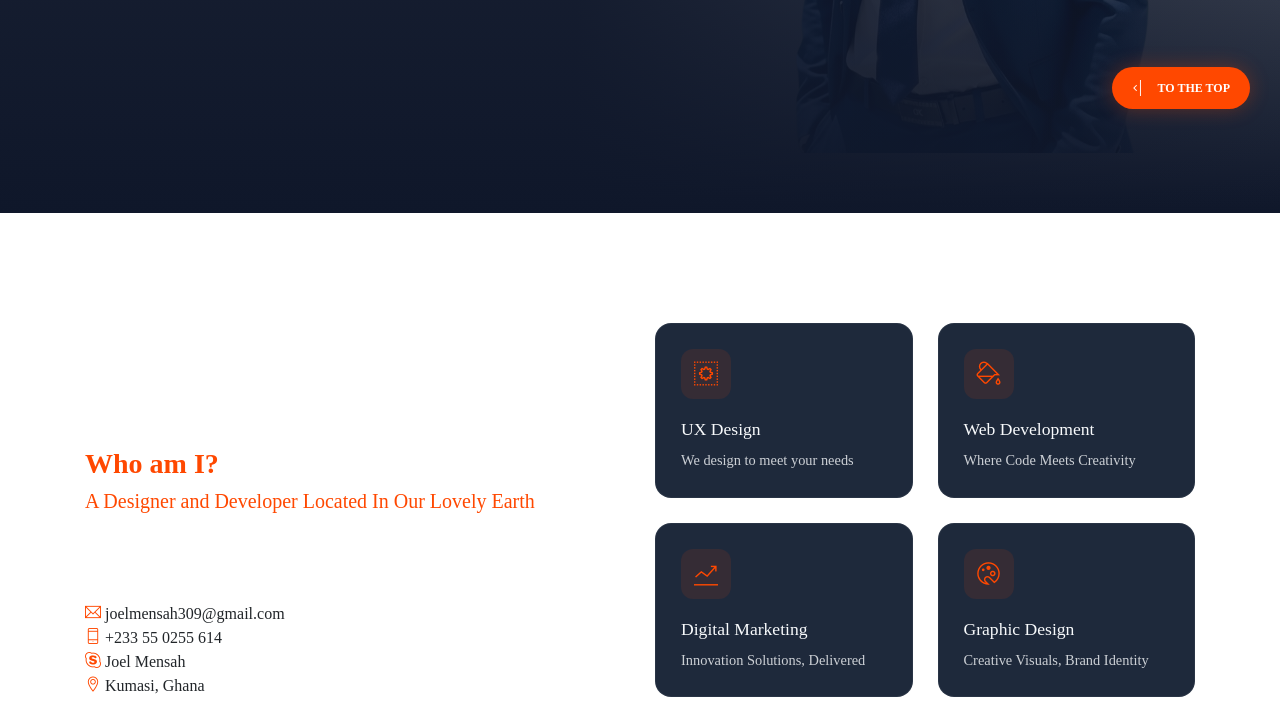
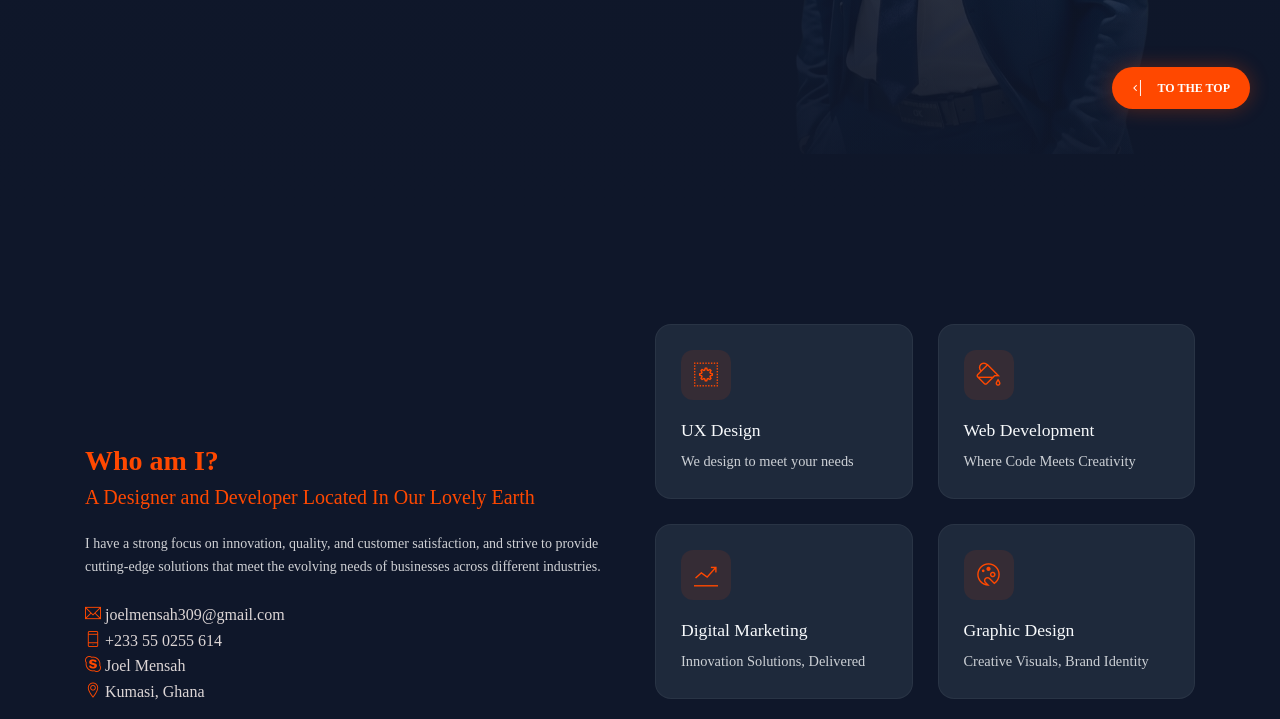
Before and after one commit to Joel-Mensah/Joel-Mensah.github.io, a website: page index.html in a window 1280 px wide. Shown: the part 661-1380 px from the top of the page. Drawn offline with nearby package versions, Linux system fonts and the light colour scheme.

Commit message:
Fix: Restore accidental removal of background color from body

```diff
--- a/assets/css/custom.css
+++ b/assets/css/custom.css
@@ -29,6 +29,13 @@
 }
 
 /* Global Reset & Base */
+body {
+    background-color: var(--dark-bg);
+    color: var(--text-muted);
+    line-height: 1.6;
+    overflow-x: hidden;
+}
+
 body, p, span, li, a, input, textarea, button, select, div:not(.fa):not(.ti):not([class^="ti-"]):not([class^="fa-"]) {
     font-family: var(--font-body);
 }
```
